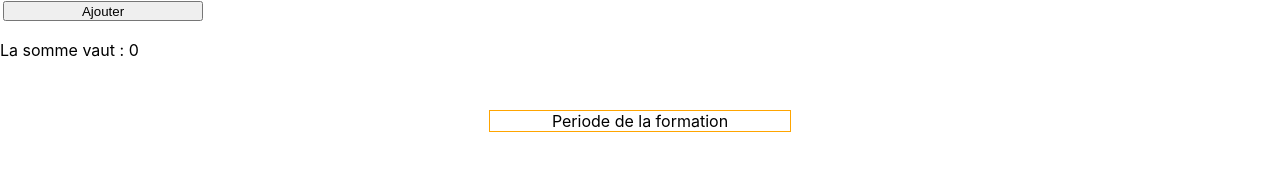
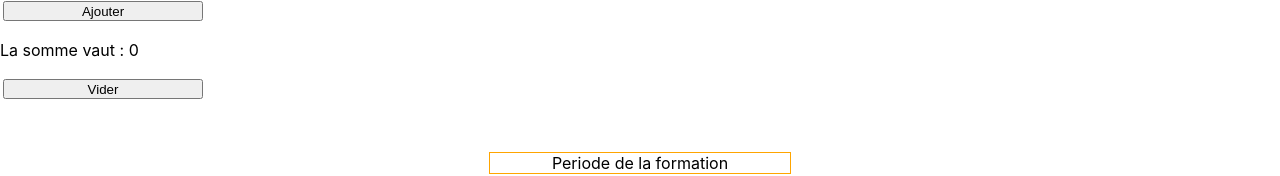
Before and after one commit to jeannotds/listeDevReact, a React (Create React App) app: page / in a window 1280 px wide. Both pictures are taken after a click on the element "Afficher". Shown: the part 352-528 px from the top of the page. Built offline with nearby package versions, Linux system fonts and the light colour scheme.

Commit message:
Ajout de l'action vider dans Affichages

```diff
--- a/src/composants/Affichages.js
+++ b/src/composants/Affichages.js
@@ -20,6 +20,10 @@ function Affichages(){
             }}>Ajouter</button>
 
             <p>La somme vaut : {value * montant}</p>
+
+            <button onClick={()=>{
+                setValue(0)
+            }}>Vider</button>
         </div>
     ) : <div>
             <p onClick={()=>{
```
